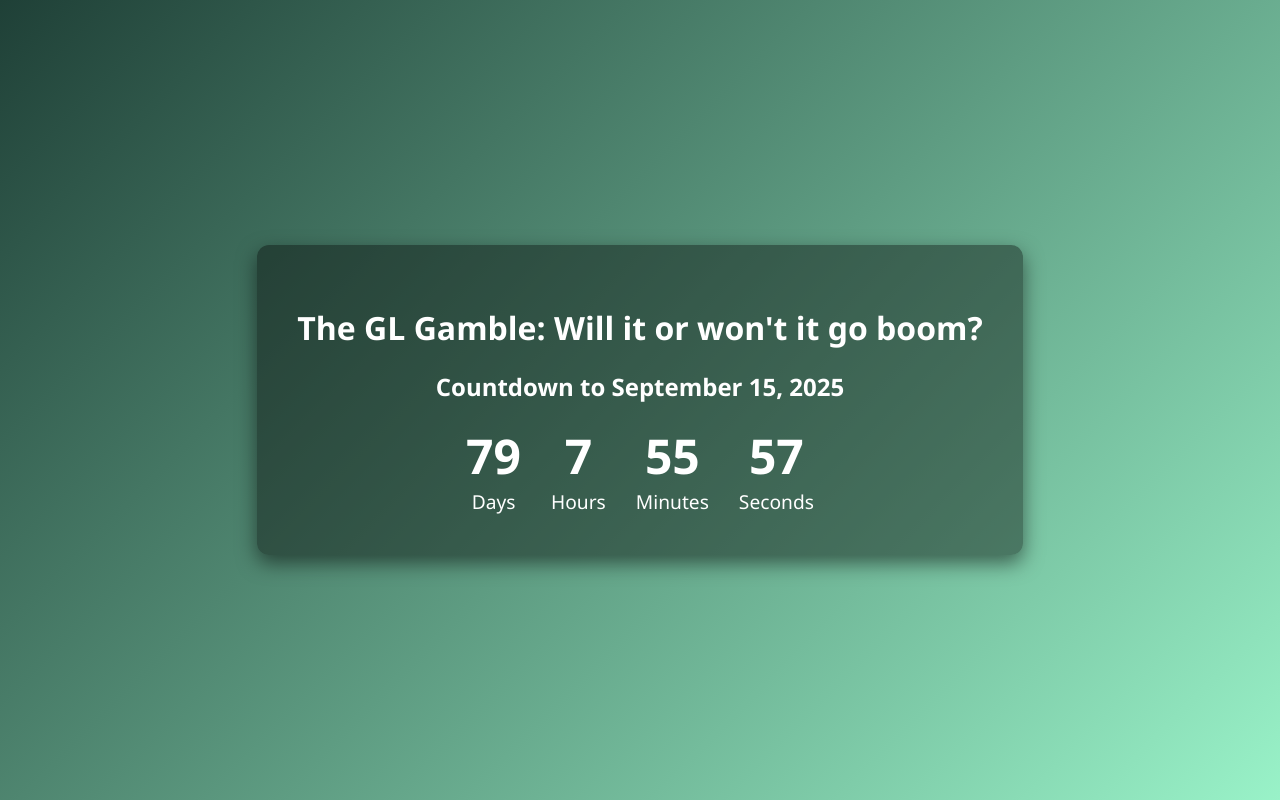
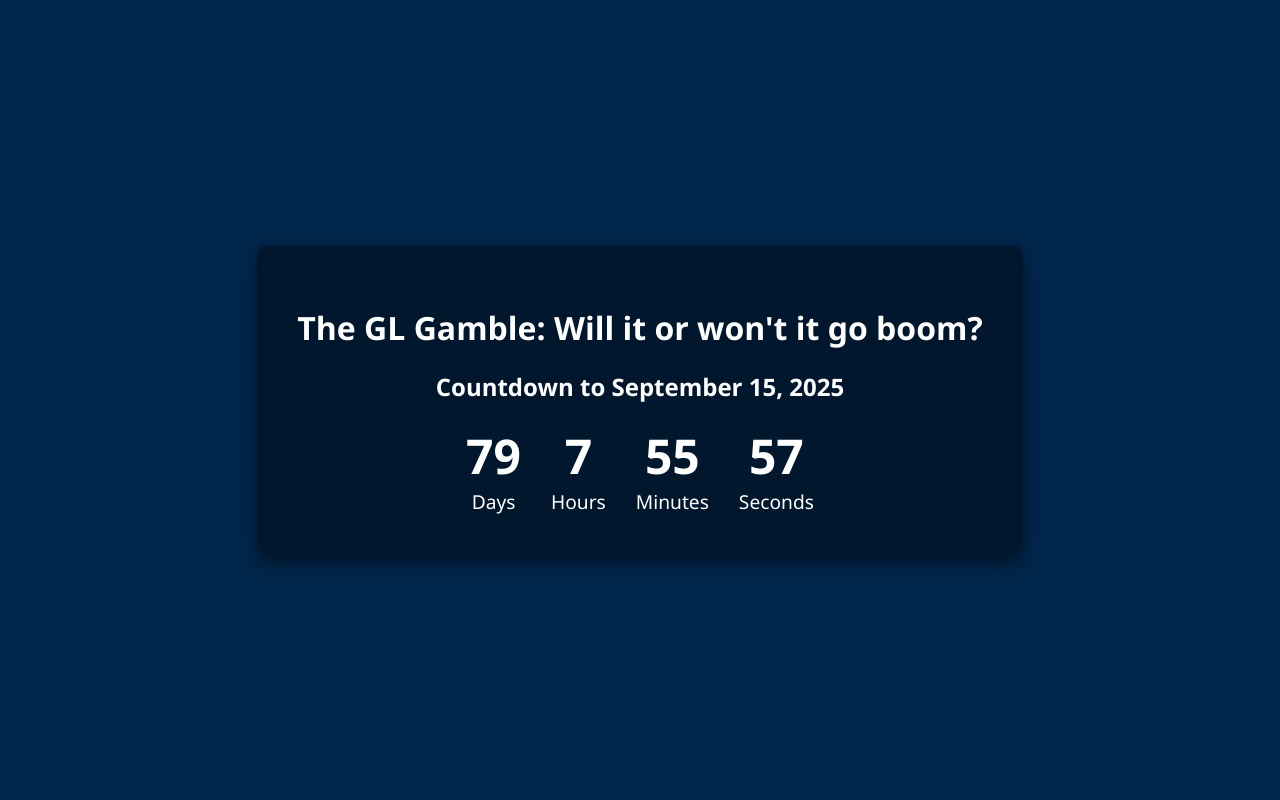
Before and after one commit to justburchy/GLGOBOOM, a plain HTML site: page index.html in a window 1280 px wide. Drawn offline with Linux system fonts and the light colour scheme.

Commit message:
Update styles.css

```diff
--- a/styles.css
+++ b/styles.css
@@ -1,6 +1,6 @@
 body {
   font-family: 'Segoe UI', sans-serif;
-  background: linear-gradient(135deg, #1f4037, #99f2c8);
+  background: #00274C;
   display: flex;
   justify-content: center;
   align-items: center;
```
